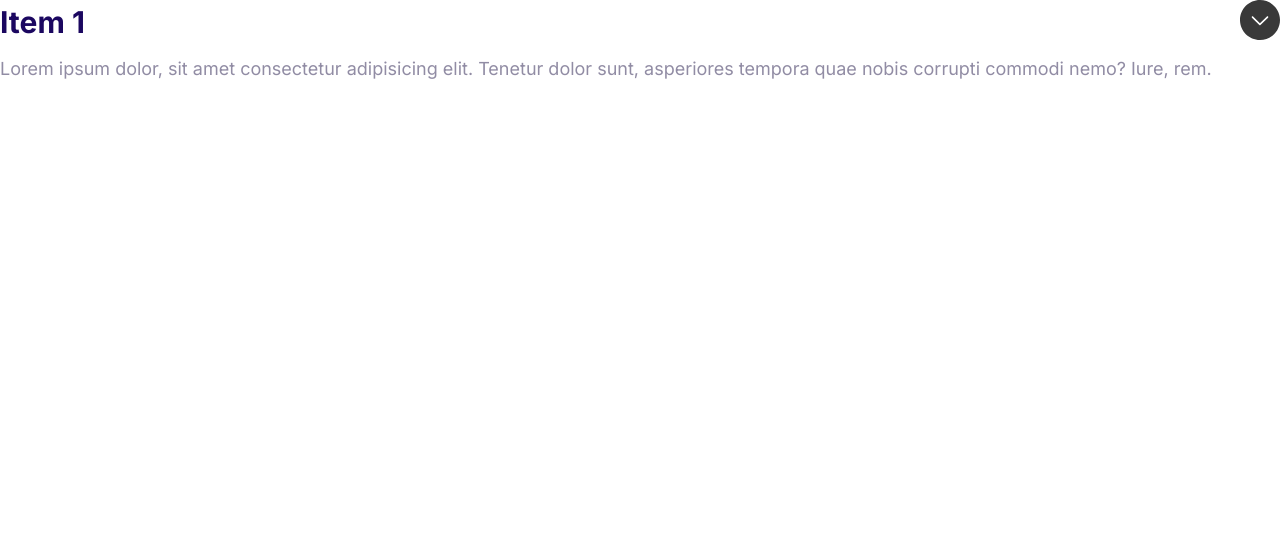
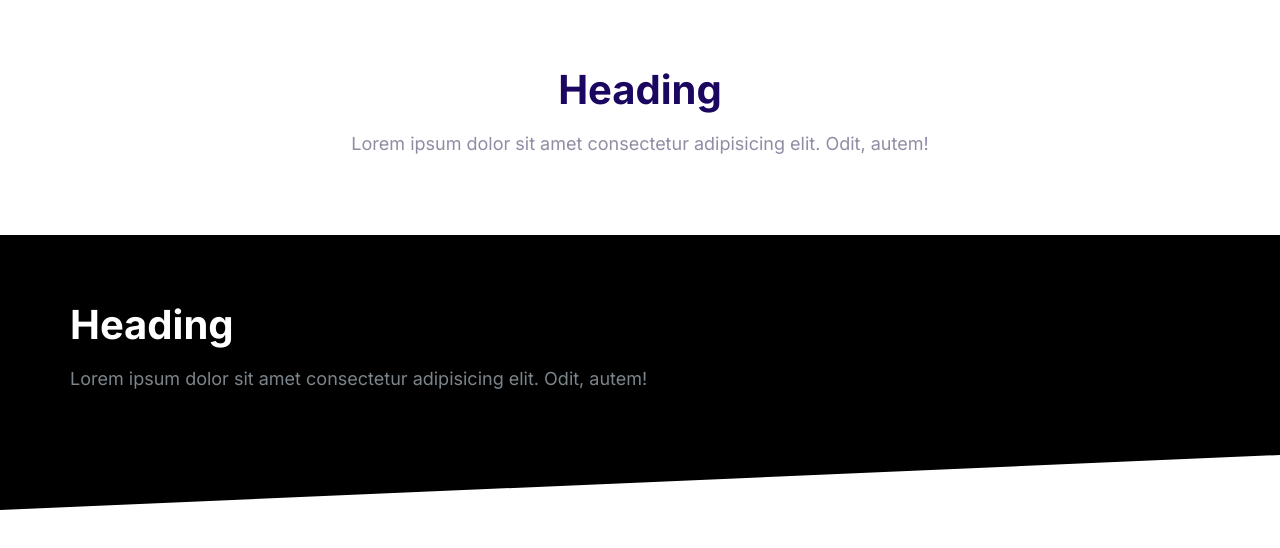
Before and after one commit to MoeinTbti/moshify, a plain HTML site: page index.html in a window 1280 px wide. Drawn offline with Linux system fonts and the light colour scheme.

Commit message:
Build the block component.

```diff
--- a/css/styles.css
+++ b/css/styles.css
@@ -578,3 +578,42 @@
     max-height: 100vh;
     opacity: 1;
 }
+
+/* Blocks */
+
+.block {
+    --padding-vertical: 6rem;
+    padding: var(--padding-vertical) 2rem;
+}
+
+.block__header {
+    text-align: center;
+}
+
+.block__heading {
+    margin-top: 0;
+}
+
+.block--dark {
+    background: #000;
+    color: #7b858b;
+}
+
+.block--dark .block__heading {
+    color: #fff;
+}
+
+.block--skewed-right {
+    padding-bottom: calc(var(--padding-vertical) + 4rem);
+    clip-path: polygon(0% 0%, 100% 0%, 100% 100%, 0 80%);
+}
+
+.block--skewed-left {
+    padding-bottom: calc(var(--padding-vertical) + 4rem);
+    clip-path: polygon(0% 0%, 100% 0%, 100% 80%, 0 100%);
+}
+
+.container {
+    max-width: 1140px;
+    margin: 0 auto;
+}
--- a/index.html
+++ b/index.html
@@ -14,18 +14,21 @@
     <link rel="stylesheet" href="css/styles.css" />
   </head>
   <body>
-    <div class="collapsible collapsible--expanded">
-      <header class="collapsible__header">
-        <h2 class="collapsible__heading">Item 1</h2>
-        <svg class="icon icon--gray collapsible__chevron">
-          <use xlink:href="images/sprite.svg#chevron"></use>
-        </svg>
+    <section class="block container">
+      <header class="block__header">
+        <h2 class="block__heading">Heading</h2>
+        <p>
+          Lorem ipsum dolor sit amet consectetur adipisicing elit. Odit, autem!
+        </p>
       </header>
-      <div class="collapsible__content">
-        Lorem ipsum dolor, sit amet consectetur adipisicing elit. Tenetur dolor
-        sunt, asperiores tempora quae nobis corrupti commodi nemo? Iure, rem.
+    </section>
+    <section class="block block--dark block--skewed-left">
+      <div class="container">
+        <h2 class="block__heading">Heading</h2>
+        <p>
+          Lorem ipsum dolor sit amet consectetur adipisicing elit. Odit, autem!
+        </p>
       </div>
-    </div>
-    <script src="js/main.js"></script>
+    </section>
   </body>
 </html>
```
Also changed, not shown: components/Blocks.html (added, +12 -0 lines).
